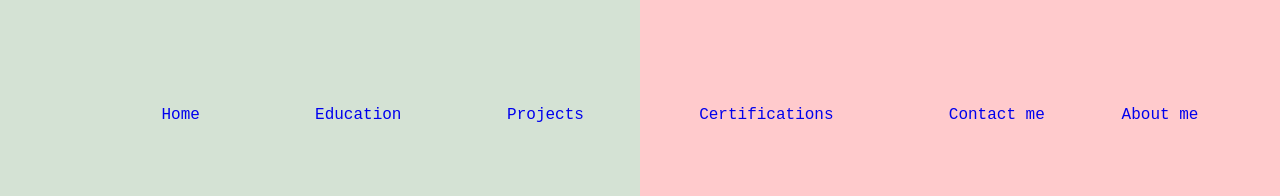
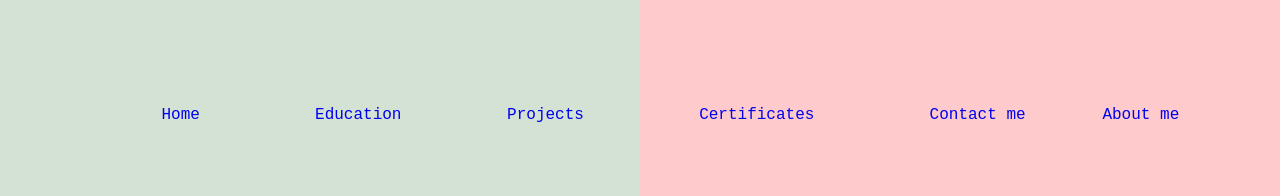
Before and after one commit to NIKHIL9676/Personal_portfolio, a plain HTML site: page index.html in a window 1280 px wide. Shown: the top 196 px of the page. Drawn offline with Linux system fonts and the light colour scheme.

Commit message:
Update index.html

```diff
--- a/index.html
+++ b/index.html
@@ -43,7 +43,7 @@
 </head>
 <body>
   <pre>
-    <p id="header">       <a  href="home.html">  Home  </a>       <a href="Education.html">   Education  </a>       <a href="project.html">  Projects  </a>       <a href="certificate.html">   Certifications  </a>        <a href="contactMe.html">  Contact me  </a>   <a href="about.html">   About me</a></p>
+    <p id="header">       <a  href="home.html">  Home  </a>       <a href="Education.html">   Education  </a>       <a href="project.html">  Projects  </a>       <a href="certificate.html">   Certificates  </a>        <a href="contactMe.html">  Contact me  </a>   <a href="about.html">   About me</a></p>
   </pre>
   <h1 style="text-align:center ; font-size:500%;">Welcome to my portfolio</h1>
   <img  src="Welcome.jpeg" width="20%" height="20%">
```
